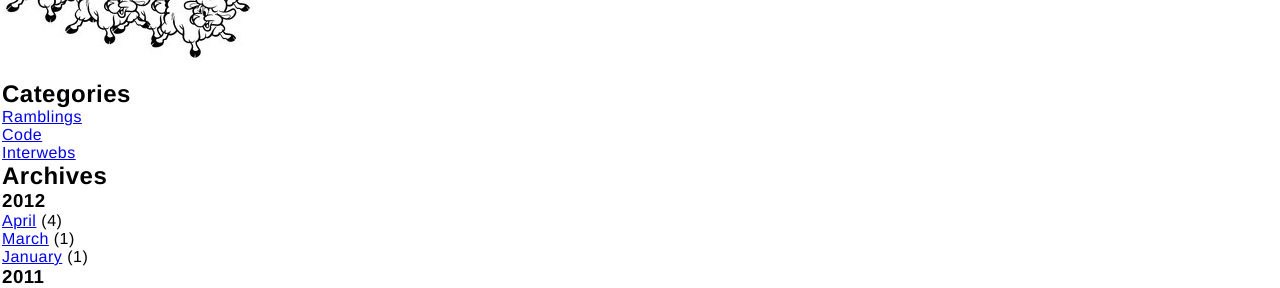
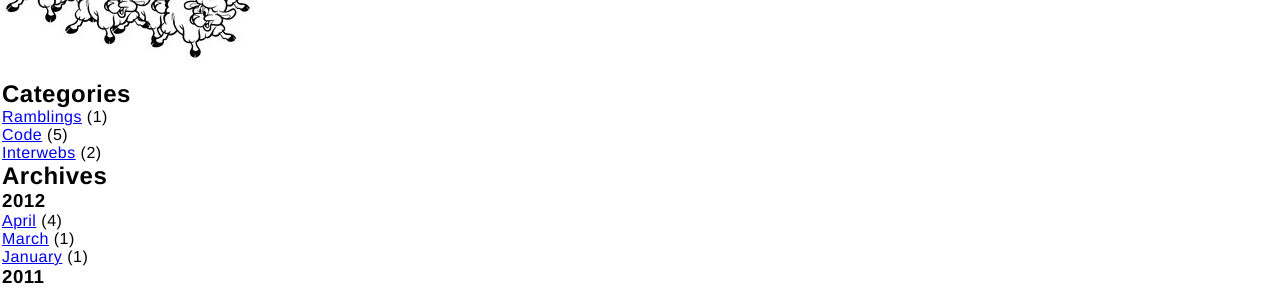
Before and after one commit to ContrarySheep/contrarysheep.github.com, a Jekyll site: the page built from index.html, in a window 1280 px wide. Shown: the part 1146-1434 px from the top of the page. Built offline with Jekyll 4.4.1, drawn with Linux system fonts in a browser that asks for light colours; nearby versions of some CDN libraries; Markdown is read by kramdown in place of the engine named in the settings.

Commit message:
Added category count

```diff
--- a/_includes/categories.html
+++ b/_includes/categories.html
@@ -1,6 +1,6 @@
 <h2>Categories</h2>
 <ul class="posts">
   {% for category in site.categories %}
-    <li><a href="/categories/{{ category[0] | downcase | replace:' ','-' }}">{{ category[0] }}</a></li>
+    <li><a href="/categories/{{ category[0] | downcase | replace:' ','-' }}">{{ category[0] }}</a> ({{ category[1] | size }})</li>
   {% endfor %}
 </ul>
```
